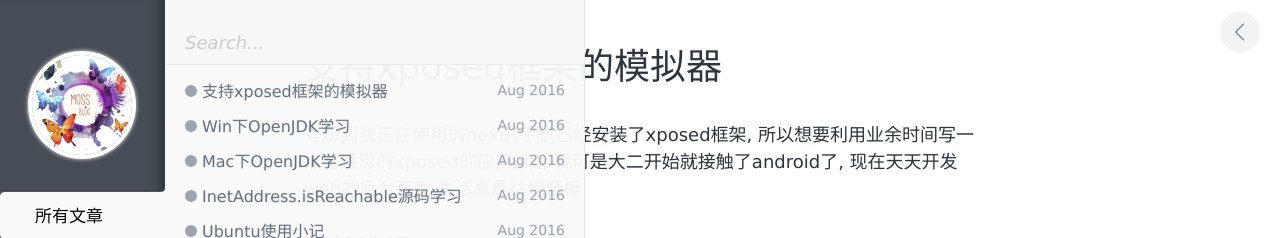
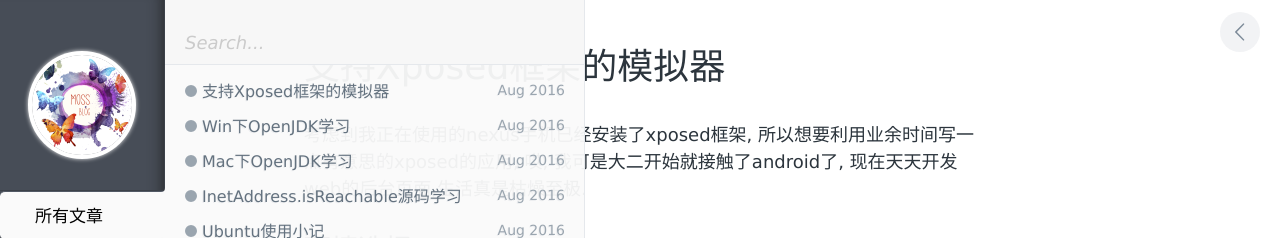
Before and after one commit to aiziyuer/aiziyuer.github.io, a Jekyll site: the page built from _posts/mobile/2016-08-26-genmotion-tips.markdown, in a window 1280 px wide. Shown: the top 238 px of the page. Built offline with Jekyll 4.4.1, drawn with Linux system fonts in a browser that asks for light colours; comment, search, counter and statistics services are not loaded; some of the changed text lies outside the part shown.

```diff
--- a/_posts/mobile/2016-08-26-genmotion-tips.markdown
+++ b/_posts/mobile/2016-08-26-genmotion-tips.markdown
@@ -1,5 +1,5 @@
 ---
-title: 支持xposed框架的模拟器
+title: 支持Xposed框架的模拟器
 layout: post
 categories: [移动]
 tags: [android,生活,效率]
@@ -37,7 +37,7 @@
 - [ARM Translation 1.1](https://docs.google.com/uc?authuser=0&id=0B2wvlvvQ2cX3OUVKcnpjRmxyOGs&export=download)
 - [Google Apps](https://docs.google.com/uc?authuser=0&id=0B2wvlvvQ2cX3a1dhcXV5SDd4TXc&export=download)
 - [SuperSU v2.46](https://docs.google.com/uc?authuser=0&id=0B2wvlvvQ2cX3WUtoTW1lNW5heW8&export=download)
-- [xposed-v86-sdk23-x86](http://dl-xda.xposed.info/framework/sdk23/x86/xposed-v86-sdk23-x86.zip)
+- [Xposed-v86-sdk23-x86](http://dl-xda.xposed.info/framework/sdk23/x86/xposed-v86-sdk23-x86.zip)
 - [Xposed Installer 3.0 alpha4](https://docs.google.com/uc?authuser=0&id=0B2wvlvvQ2cX3ak9WWXY0cGdCSVk&export=download)
 
 这个方法其实是4.0就有的方法, 但是现在看起来在6.0上依然生效. 依次拖入模拟器就可以安装,
```
